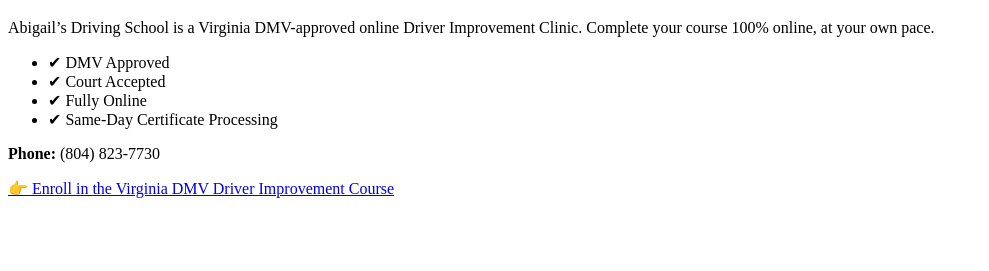
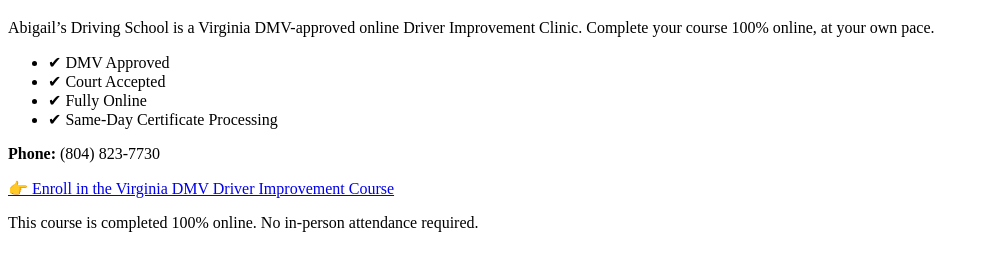
Before and after one commit to abigail-ds/virginia-dmv-driver-improvement, a plain HTML site: page index.html in a window 1280 px wide. Shown: the part 61-332 px from the top of the page, without its empty margins (0-989 px from the left). Drawn offline with Linux system fonts and the light colour scheme.

Commit message:
Add completion note to the course description

```diff
--- a/index.html
+++ b/index.html
@@ -33,3 +33,4 @@
 
 </body>
 </html>
+<p>This course is completed 100% online. No in-person attendance required.</p>
```
